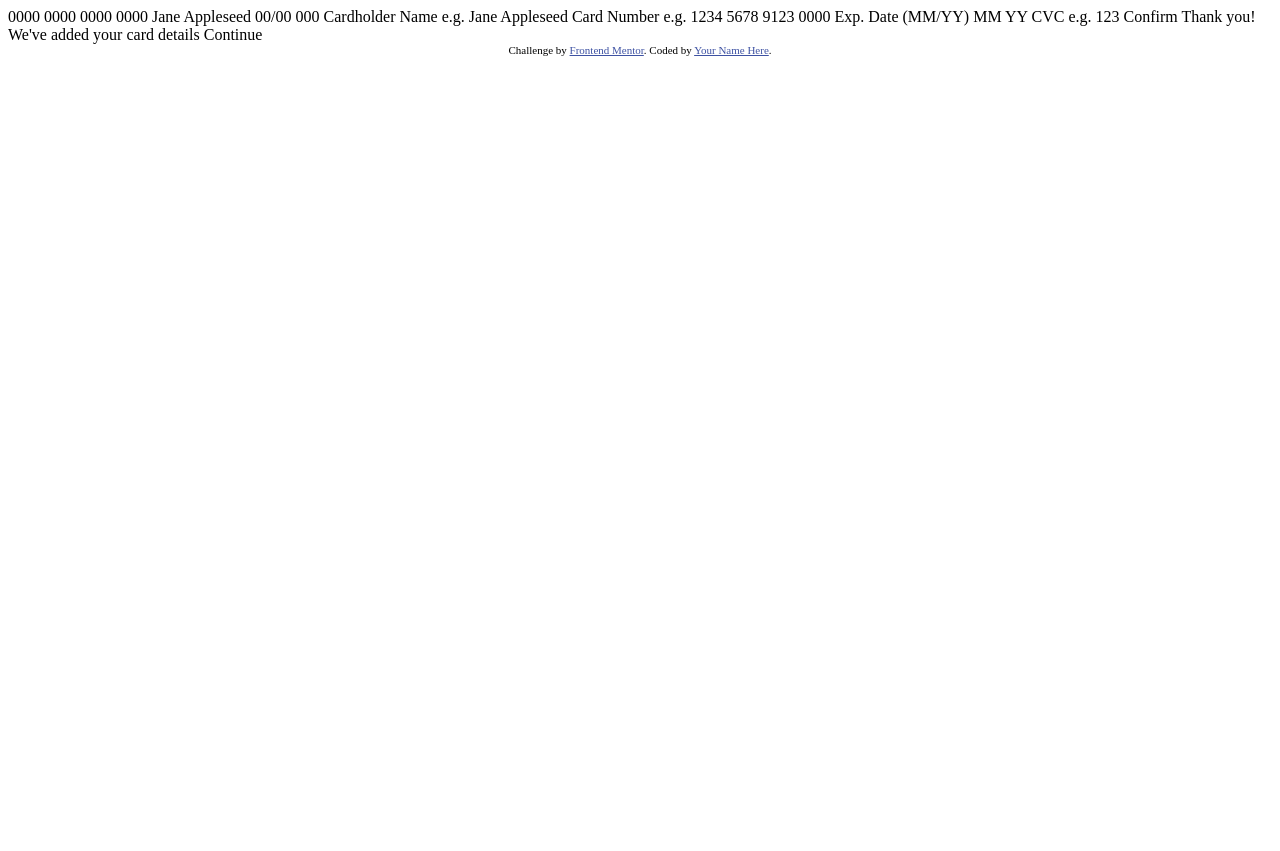
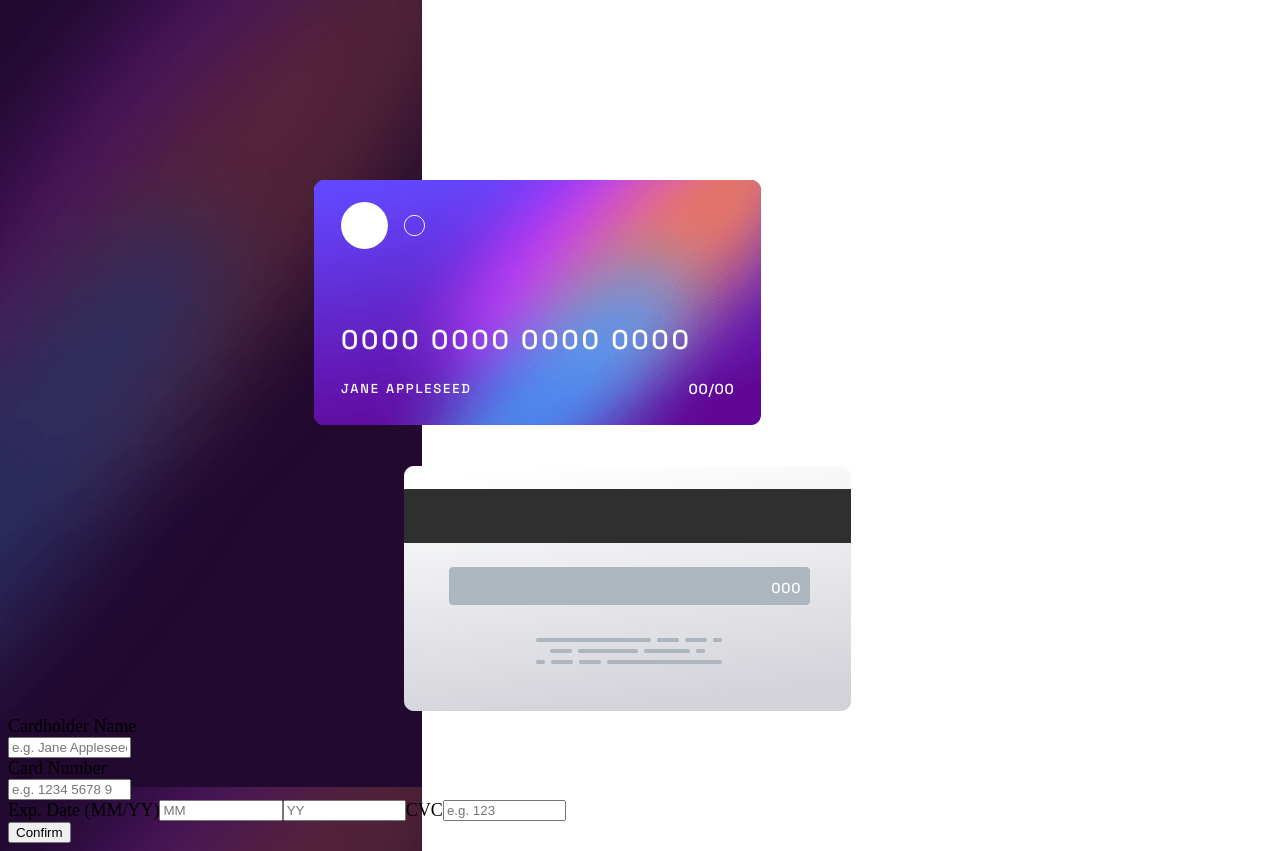
Before and after one commit to jamesaking02/ICDF.github.io, a plain HTML site: page index.html in a window 1280 px wide. Before the commit the page ends 800 px from the top, so only its background shows below. Drawn offline with Linux system fonts and the light colour scheme.

Commit message:
styled the background and cards, and added js file

```diff
--- a/index.html
+++ b/index.html
@@ -5,7 +5,7 @@
   <meta name="viewport" content="width=device-width, initial-scale=1.0"> <!-- displays site properly based on user's device -->
 
   <link rel="icon" type="image/png" sizes="32x32" href="./images/favicon-32x32.png">
-
+  <link rel="stylesheet" href="style.css">
   <title>Frontend Mentor | Interactive card details form</title>
 
   <!-- Feel free to remove these styles or customise in your own stylesheet 👍 -->
@@ -15,34 +15,49 @@
   </style>
 </head>
 <body>
+  <div class="container">
+    <div class="cardContainer">
+      <img class="logo" src="./images/card-logo.svg" alt="card logo">
+      <img src="./images/bg-card-front.png" alt="front of card">
+      <p class="cardNumber">0000 0000 0000 0000</p>
+      <p class="cardName">jane appleseed</p>
+      <p class="cardExp">00/00</p>
+    </div>
+    <div id="cardBack">
+      <img src="./images/bg-card-back.png" alt="back of card">
+      <p class="cvc">000</p>
+    </div>
+  </div>
+    <form id="cardForm" action="#">
+      <div class="flexColumn">
+        <label for="cardholder">Cardholder Name</label>
+        <input type="text" placeholder="e.g. Jane Appleseed"></input>
 
-  0000 0000 0000 0000
-  Jane Appleseed
-  00/00
+        <label for="cNumber">Card Number</label>
+        <input type="number" placeholder="e.g. 1234 5678 9123 0000"></input>
+      </div>
 
-  000
+      <div class="flexRow">
+        <label>Exp. Date (MM/YY)</label>
+        <input class="expMonth" type="number" placeholder="MM"></input>
+        <input class="expYear" type="number" placeholder="YY"></input>
 
-  Cardholder Name
-  e.g. Jane Appleseed
+        <label>CVC</label>
+        <input type="number" placeholder="e.g. 123"></input>
+      </div>
 
-  Card Number
-  e.g. 1234 5678 9123 0000
 
-  Exp. Date (MM/YY)
-  MM
-  YY
+      <button>Confirm</button>
+    </form>
 
-  CVC
-  e.g. 123
 
-  Confirm
 
   <!-- Completed state start -->
-
-  Thank you!
-  We've added your card details
-  Continue
-
+  <div id="confirmScreen">
+    <h3>Thank you!</h3>
+    <p class="confirmation">We've added your card details</p>
+    <p class="cont">Continue</p>
+  </div>
   <div class="attribution">
     Challenge by <a href="https://www.frontendmentor.io?ref=challenge" target="_blank">Frontend Mentor</a>.
     Coded by <a href="#">Your Name Here</a>.
--- /dev/null
+++ b/style.css
@@ -0,0 +1,106 @@
+@charset "utf-8";
+@import url('https://fonts.googleapis.com/css2?family=Space+Grotesk:wght@500&display=swap');
+
+div#confirmScreen, div.attribution{
+  display: none;
+}
+
+/*Background*/
+body {
+  font-size: 18px;
+  width: 90%;
+  background: url(./images/bg-main-desktop.png) left top / 33% repeat-y,
+              white ;
+}
+
+/*Card Styles*/
+div.cardContainer, div#cardBack {
+  position: relative;
+  margin-left: 17em;
+}
+
+div.cardContainer {
+  margin-top: 10em;
+  margin-bottom: 2em;
+}
+
+div#cardBack {
+  left: 5em;
+}
+
+p.cardNumber {
+  position: absolute;
+  color: white;
+  bottom: 1.7em;
+  left: 1em;
+
+  font-size: 1.5em;
+  font-family: 'Space Grotesk', sans-serif;
+  letter-spacing: 0.1em;
+}
+
+p.cardName {
+  font-size: 1em;
+  font-family: 'Space Grotesk', sans-serif;
+  color: white;
+  font-variant: small-caps;
+  letter-spacing: 0.1em;
+
+  position: absolute;
+  bottom: 0.8em;
+  left: 1.5em;
+}
+
+p.cardExp {
+  font-size: 0.8em;
+  font-family: 'Space Grotesk', sans-serif;
+  color: white;
+  font-variant: small-caps;
+  letter-spacing: 0.05em;
+
+  position: absolute;
+  bottom: 1.2em;
+  left: 26em;
+}
+
+img.logo {
+  display: block;
+  position: absolute;
+  top: 1.2em;
+  left: 1.5em;
+}
+
+p.cvc {
+  font-size: 0.8em;
+  font-family: 'Space Grotesk', sans-serif;
+  color: white;
+  letter-spacing: 0.05em;
+
+  position: absolute;
+  bottom: 7.3em;
+  left: 25.5em;
+}
+
+/*Form Styles*/
+div.flexColumn {
+  display: flex;
+  flex-flow: column nowrap;
+}
+
+div.flexRow {
+  display: flex;
+  flex-flow: row nowrap;
+}
+
+
+
+input {
+  width: 10%;
+}
+
+input#cardholer, input#cNumber {
+  width: 30%;
+}
+@media only screen and (min-width: 375px) {
+
+}
```
Also changed, not shown: cardvalid.js (added).
